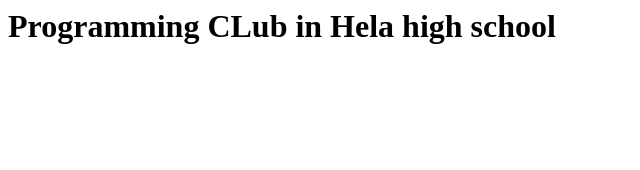
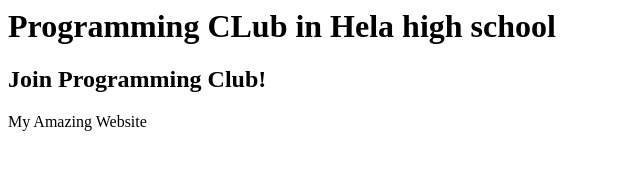
Before and after one commit to Catlover142/Proxypbrowser1, a plain HTML site: page index.html in a window 1280 px wide. Shown: the whole page, without its empty margins (0-640 px from the left). Drawn offline with Linux system fonts and the light colour scheme.

Commit message:
Update index.html

```diff
--- a/index.html
+++ b/index.html
@@ -5,4 +5,8 @@
     <header>
         <h1>Programming CLub in Hela high school</h1>
     </header>
+    <section>
+        <h2>Join Programming Club!</h2>
+        <p>My Amazing Website</p>
+    </section>
 </body>
```
